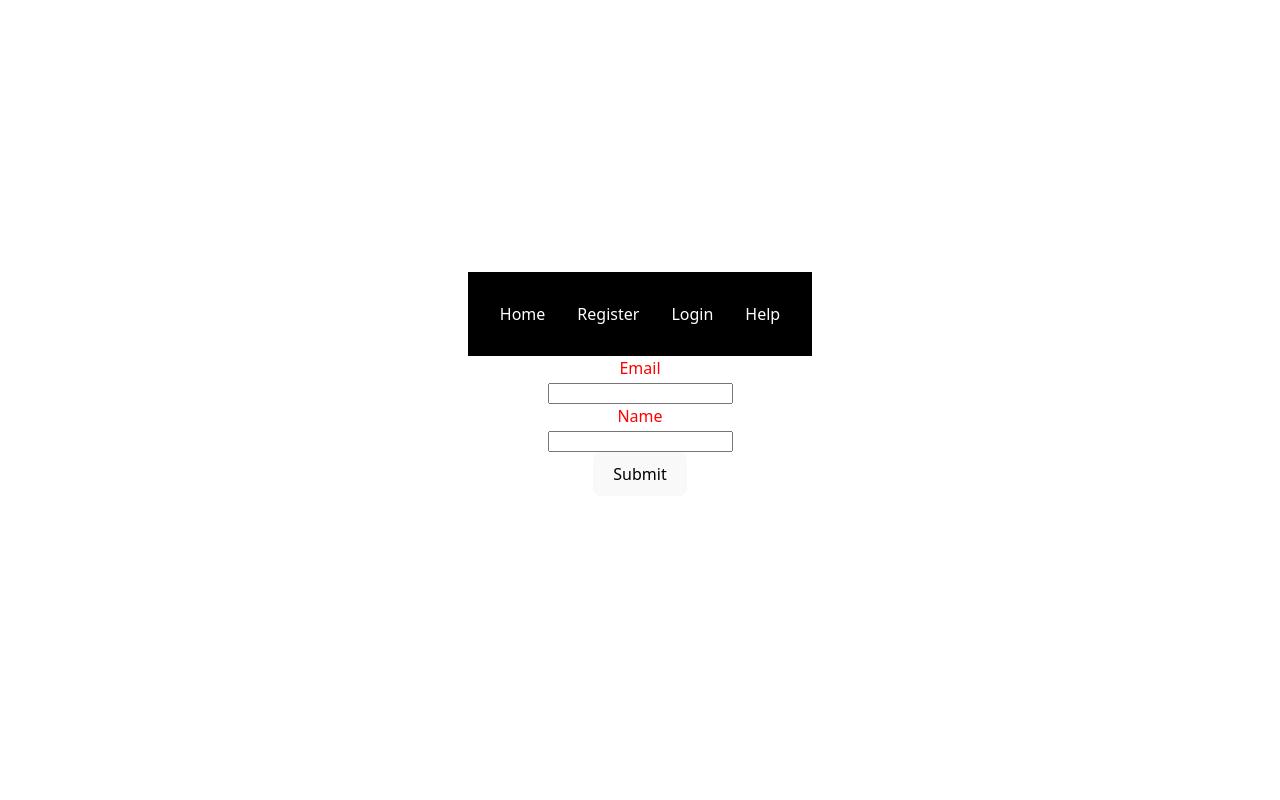
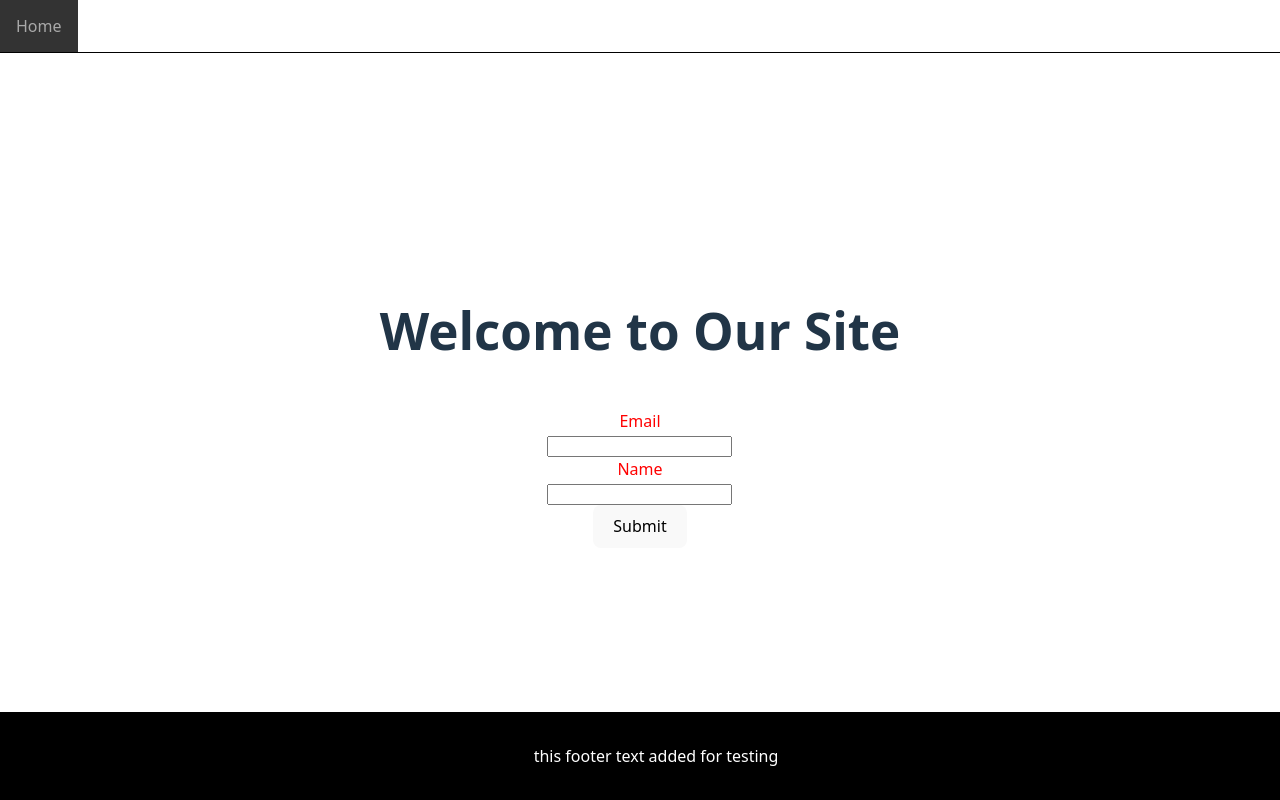
Before and after one commit to Abtinbty1/React-test-GP, a React (Vite) app in the folder gp/: page / in a window 1280 px wide. Built offline with nearby package versions, Linux system fonts and the light colour scheme.

Commit message:
nav List has been seprated from header  and their position is fixed , footer text and position has been added as well

```diff
--- a/gp/src/App.jsx
+++ b/gp/src/App.jsx
@@ -3,12 +3,17 @@ import './App.css'
 import Header from './Header.jsx'
 import Form from './Form.jsx'
 import Footer from './Footer.jsx'
+import Nav from './nav.jsx'
 
 function App() {
   return (
 
       <div>
-        <Header />
+
+          <Nav />
+
+        <Header/>
+
         <Form />
         <Footer />
         </div>
--- a/gp/src/Footer.css
+++ b/gp/src/Footer.css
@@ -1,21 +1,12 @@
+.F{
 
-.Footer-relative {
-  position: relative;
-  padding: 1rem;
-
-  color: rgb(0, 0, 0);
-  text-align: center;
-  width: 100%;
-}
-
-.Footer-fixed {
   position: fixed;
   bottom: 0;
   left: 0;
-  width: 100%;
+  z-index: 999;
+ width: 100%;
+  background-color: #000000; /* Solid black background */
+  color: white;
   padding: 1rem;
-  background-color: #222;
-  color: white;
-  text-align: center;
-  z-index: 1000;
+  text-align: center; /* Optional: Center the text inside the footer */
 }
--- a/gp/src/Footer.jsx
+++ b/gp/src/Footer.jsx
@@ -2,9 +2,10 @@ import React, { useState, useEffect } from 'react';
 import './Footer.css';
 export default function Footer() {
     return (
-        <footer
-        className="Footer-relative"
-
-        >  </footer>
+        <footer className="F">
+        <p className='TEST_TEXT'>
+        this footer text added for testing
+        </p>
+        </footer>
     );
     }
--- a/gp/src/Form.css
+++ b/gp/src/Form.css
@@ -11,9 +11,18 @@
     transition-duration: 0.4s;
     cursor: pointer;
 }
+.Form{
+      position: fixed;
+     border-bottom: 1px solid black;
+     width: 100%;
+    max-width: 1280px;
+    top: 0;
+    left: 0;
+}
+
 .Submit:hover {
     background-color: #b74a4aff;
     border-color: azure;
     color: #000000ff;
-    cursor: pointer;
+
 }
--- a/gp/src/Form.jsx
+++ b/gp/src/Form.jsx
@@ -3,7 +3,7 @@ import './Footer.css'
 export default function Form() {
     return (
         <form className="Form" onSubmit={handleSubmit}>
-            <label
+            <label className='la'
             style={{
                 color: "#ff0000ff",
             }}
@@ -11,7 +11,7 @@ export default function Form() {
             <br />
             <input name ='email' type='email' />
             <br />
-            <label
+            <label className='la'
             style={{
                 color: "#ff0000ff",
             }}
--- a/gp/src/Header.css
+++ b/gp/src/Header.css
@@ -3,32 +3,9 @@
 /* Styles for the main header bar */
 .header {
   display: flex;
-  justify-content: center;
+
   padding: 1rem;
-  background-color: #000000ff; /* Solid black background */
+  left: auto;
+  top: auto;
+
 }
-
-
-.navlist {
-  list-style-type: none;
-  margin: 0;
-  padding: 0;
-  overflow: hidden;
-  display: flex;
-}
-
-
-.navlink {
-  display: block;
-  color: white;
-  text-align: center;
-  padding: 14px 16px;
-  text-decoration: none;
-}
-
-
-.navlink:hover {
-  background-color: #333;
-  color: #a9a9a9;
-  cursor: pointer;
-}
--- a/gp/src/Header.jsx
+++ b/gp/src/Header.jsx
@@ -6,12 +6,8 @@ export default function Header() {
   return (
     /* 2. Use simple string classNames */
     <header className="header">
-      <ul className="navlist">
-        <li><a className="navlink" href="/Home">Home</a></li>
-        <li><a className="navlink" href="/Register">Register</a></li>
-        <li><a className="navlink" href="/Login">Login</a></li>
-        <li><a className="navlink" href="/Help">Help</a></li>
-      </ul>
+      <h1 className="title">Welcome to Our Site</h1>
+
     </header>
   );
 }
--- /dev/null
+++ b/gp/src/Nav.css
@@ -0,0 +1,32 @@
+.nav{
+    position: fixed;
+     border-bottom: 1px solid black;
+     width: 100%;
+    max-width: 1280px;
+    top: 0;
+    left: 0;
+
+
+}
+
+.navlist {
+  list-style-type: none;
+  margin: 0;
+  padding: 0;
+  overflow: hidden;
+  display: flex;
+}
+
+.navlink {
+  display: block;
+  color: white;
+  text-align: center;
+  padding: 14px 16px;
+  text-decoration: none;
+}
+
+.navlink:hover {
+  background-color: #333;
+  color: #a9a9a9;
+  cursor: pointer;
+}
--- /dev/null
+++ b/gp/src/Nav.jsx
@@ -0,0 +1,13 @@
+import './Nav.css';
+export default function Nav() {
+    return (
+        <nav className="nav">
+            <ul className="navlist">
+                <li><a className="navlink" href="/Home">Home</a></li>
+                <li><a className="navlink" href="/Register">Register</a></li>
+                <li><a className="navlink" href="/Login">Login</a></li>
+                <li><a className="navlink" href="/Help">Help</a></li>
+            </ul>
+        </nav>
+    );
+}
```
